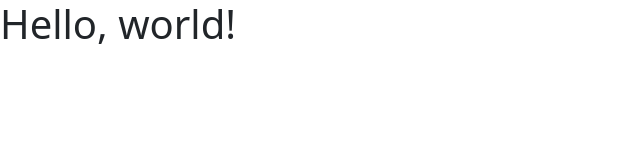
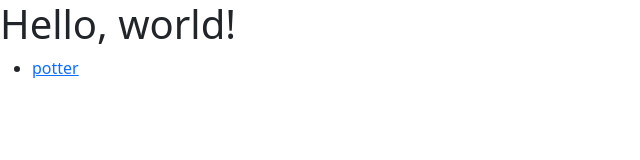
Before and after one commit to cs203/vadimgb.github.io, a plain HTML site: page index.html in a window 1280 px wide. Shown: the full height of the page, 0-640 px from the left. Drawn offline with nearby package versions, Linux system fonts and the light colour scheme.

Commit message:
new users

```diff
--- a/index.html
+++ b/index.html
@@ -8,6 +8,9 @@
   </head>
   <body>
     <h1>Hello, world!</h1>
+    <ul>
+        <li><a href="potter.html">potter</a></li>
+    </ul>
     <script src="https://cdn.jsdelivr.net/npm/bootstrap@5.3.2/dist/js/bootstrap.bundle.min.js" integrity="sha384-C6RzsynM9kWDrMNeT87bh95OGNyZPhcTNXj1NW7RuBCsyN/o0jlpcV8Qyq46cDfL" crossorigin="anonymous"></script>
   </body>
 </html>
```
